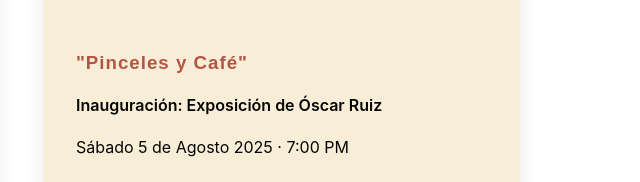
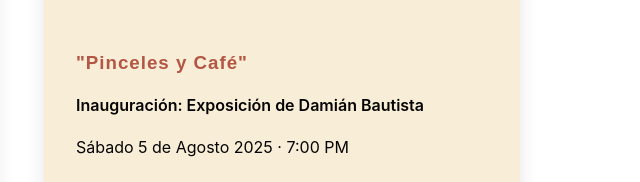
Before and after one commit to Bautista1022/cch, a plain HTML site: page index.html in a window 1280 px wide. Shown: the part 5710-5892 px from the top of the page, 620-1260 px from the left. Drawn offline with Linux system fonts and the light colour scheme.

Commit message:
Update index.html

```diff
--- a/index.html
+++ b/index.html
@@ -564,7 +564,7 @@
         </div>
         <div class="evento-content" style="padding: 2rem;">
           <h3 style="color: var(--cafe-claro); margin-bottom: 0.5rem;">"Pinceles y Café"</h3>
-          <p style="font-weight: 600; margin-bottom: 1rem; color: var(--negro);">Inauguración: Exposición de Óscar Ruiz</p>
+          <p style="font-weight: 600; margin-bottom: 1rem; color: var(--negro);">Inauguración: Exposición de Damián Bautista</p>
           <p style="margin-bottom: 1.5rem; color: var(--negro);">Sábado 5 de Agosto 2025 · 7:00 PM</p>
           <p style="margin-bottom: 1.5rem;">El artista oaxaqueño presentará su serie "Tonos de Tierra", pinturas al óleo inspiradas en los valles centrales. La exposición estará disponible todo agosto.</p>
           <a href="#contacto" class="btn" style="display: inline-block; background-color: var(--verde);">Confirmar asistencia</a>
```
